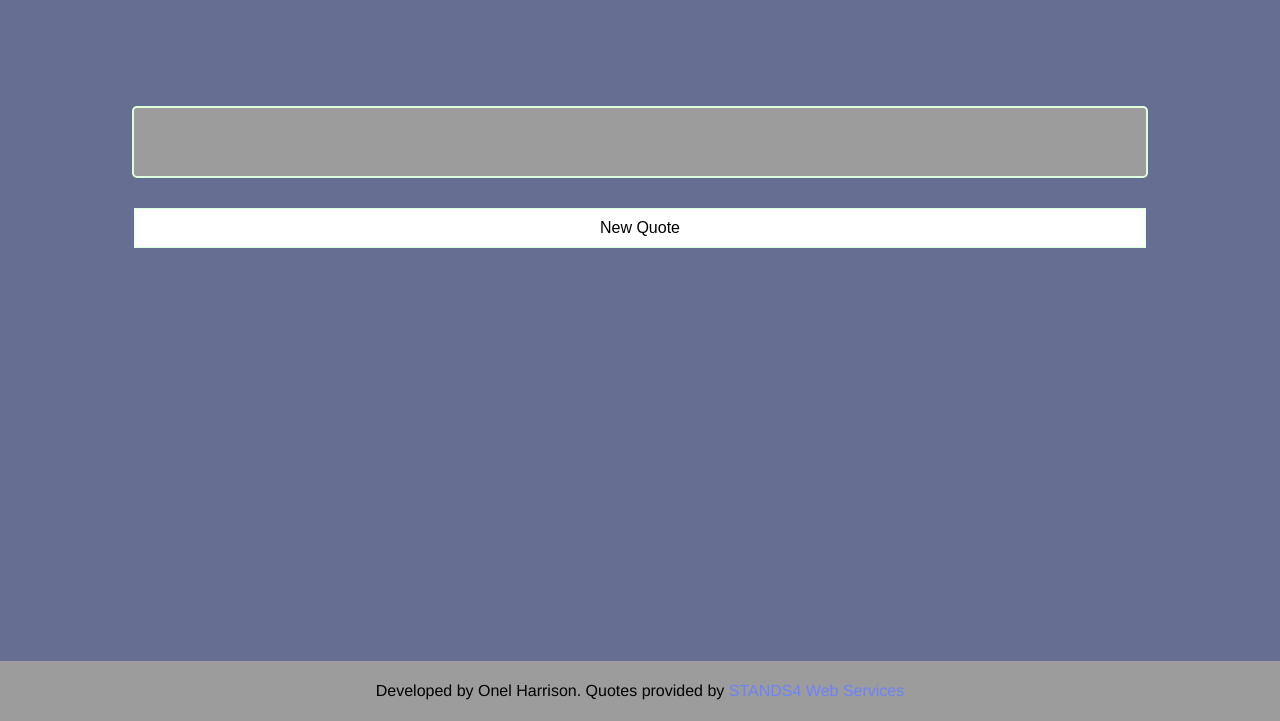
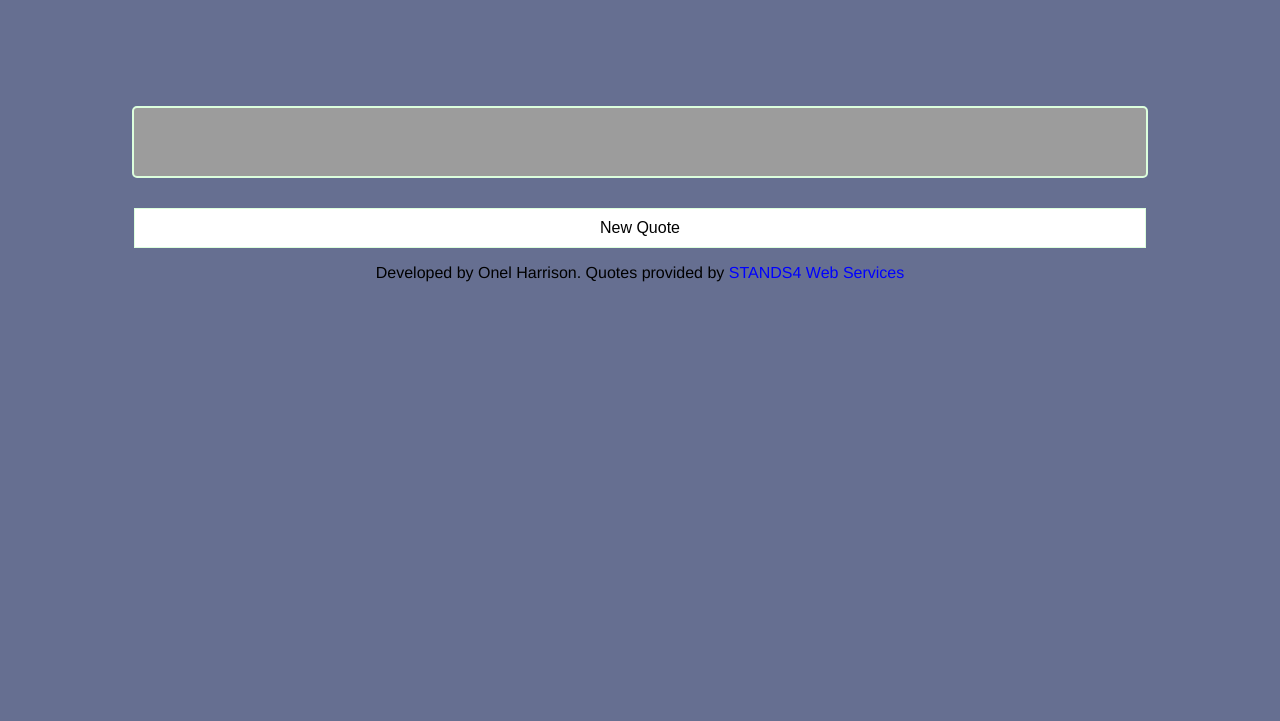
Before and after one commit to oharrison/random-quote-machine, a plain HTML site: page index.html in a window 1280 px wide. Shown: the part 79-800 px from the top of the page. Drawn offline with Linux system fonts and the light colour scheme; no server answers.

Commit message:
rework credits

```diff
--- a/css/styles.css
+++ b/css/styles.css
@@ -48,7 +48,7 @@ h1 {
 }
 
 footer {
-	position: absolute;
+	position: relative;
 	bottom: 0;
 	left: 0;
 	width: 100%;
@@ -58,11 +58,12 @@ footer {
 	padding: 5px 0;
 }
 
-footer a {
-	color: #6D82FF;
+#credit a {
+	color: #0000FF;
 	text-decoration: none;
+	text-align: center;
 }
 
-footer a:hover {
+#credit a:hover {
 	text-decoration: underline;
 }
--- a/index.html
+++ b/index.html
@@ -17,10 +17,12 @@
 			</div>
 
 			<button id="new-quote-button">New Quote</button>
+
+			<div id="credit">
+			<p>Developed by Onel Harrison. Quotes provided by <a href="http://www.quotes.net/quotes_api.php">STANDS4 Web Services</a></p>
+			</div>
+
 		</section>
-		<footer>
-			<p>Developed by Onel Harrison. Quotes provided by <a href="http://www.quotes.net/quotes_api.php">STANDS4 Web Services</a></p>
-		</footer>
 		<script src="js/jquery-2.1.4.min.js"></script>
 		<script src="js/app.js"></script>
 	</body>
```
